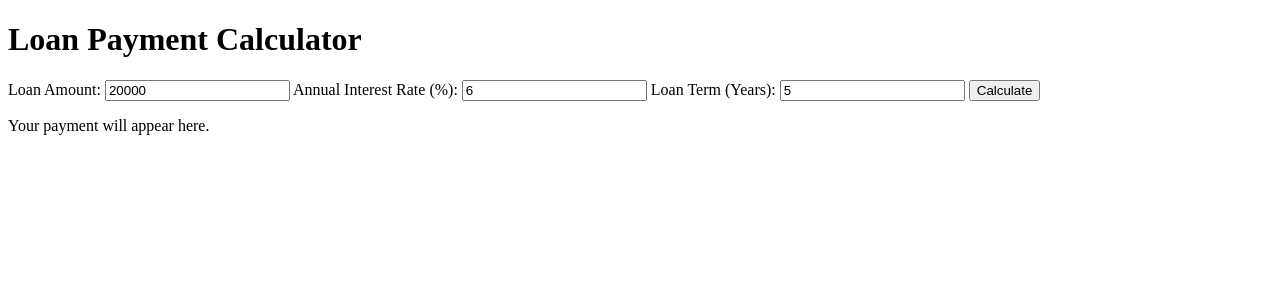
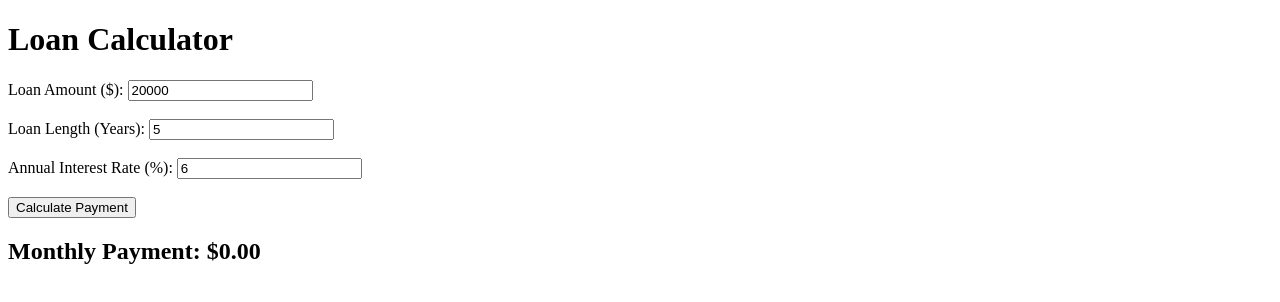
Before and after one commit to ThomasScottH/Loan-Payment-Calculator, a plain HTML site: page index.html in a window 1280 px wide. Drawn offline with Linux system fonts and the light colour scheme.

Commit message:
Update index.html

```diff
--- a/index.html
+++ b/index.html
@@ -1,46 +1,50 @@
+<!DOCTYPE html>
+<html>
+<head>
+    <title>Loan Calculator</title>
 
-<!DOCTYPE html>
-<html lang="en">
-<head>
-  <title>Loan Calculator</title>
+    <script>
+        function calculatePayment() {
+            // 3 inputs
+            let P = Number(document.getElementById("loanAmount").value);
+            let years = Number(document.getElementById("loanYears").value);
+            let rate = Number(document.getElementById("interestRate").value) / 100 / 12;
+
+            // Convert years to monthly payments
+            let n = years * 12;
+
+            // Calculate monthly payment
+            let payment = P * rate / (1 - Math.pow(1 + rate, -n));
+
+            // 1 output, rounded to 2 decimal places
+            document.getElementById("output").innerHTML =
+                "$" + payment.toFixed(2);
+        }
+    </script>
 </head>
+
 <body>
 
-  <h1>Loan Payment Calculator</h1>
+    <h1>Loan Calculator</h1>
 
-  <label>Loan Amount:</label>
-  <input id="loanAmount" type="number" value="20000">
+    <label>Loan Amount ($):</label>
+    <input type="number" id="loanAmount" value="20000">
 
-  <label>Annual Interest Rate (%):</label>
-  <input id="interestRate" type="number" value="6">
+    <br><br>
 
-  <label>Loan Term (Years):</label>
-  <input id="loanTerm" type="number" value="5">
+    <label>Loan Length (Years):</label>
+    <input type="number" id="loanYears" value="5">
 
-  <button onclick="calculatePayment()">Calculate</button>
+    <br><br>
 
-  <p id="output">Your payment will appear here.</p>
+    <label>Annual Interest Rate (%):</label>
+    <input type="number" id="interestRate" value="6">
 
-  <script>
-    function calculatePayment() {
-      let loanAmount = Number(document.getElementById("loanAmount").value);
-      let interestRate = Number(document.getElementById("interestRate").value) / 100 / 12;
-      let loanTerm = Number(document.getElementById("loanTerm").value) * 12;
+    <br><br>
 
-      let payment;
+    <button onclick="calculatePayment()">Calculate Payment</button>
 
-      if (interestRate === 0) {
-        payment = loanAmount / loanTerm;
-      } else {
-        payment = loanAmount * interestRate *
-          Math.pow(1 + interestRate, loanTerm) /
-          (Math.pow(1 + interestRate, loanTerm) - 1);
-      }
-
-      document.getElementById("output").textContent =
-        "$" + payment.toFixed(2);
-    }
-  </script>
+    <h2>Monthly Payment: <span id="output">$0.00</span></h2>
 
 </body>
 </html>
```
